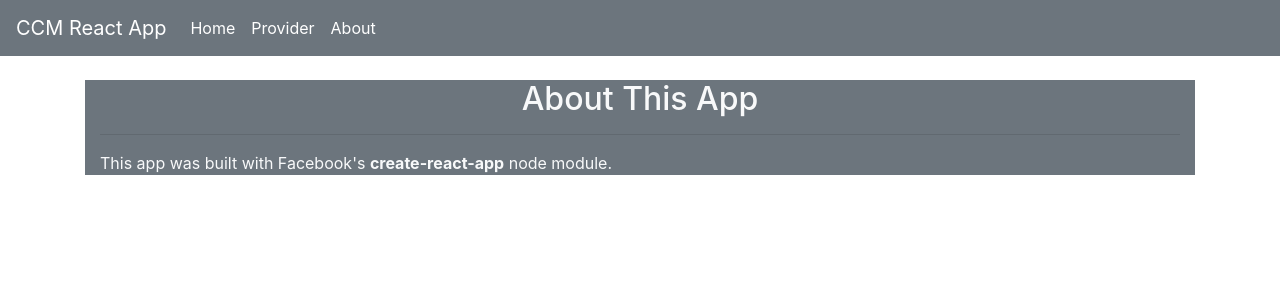
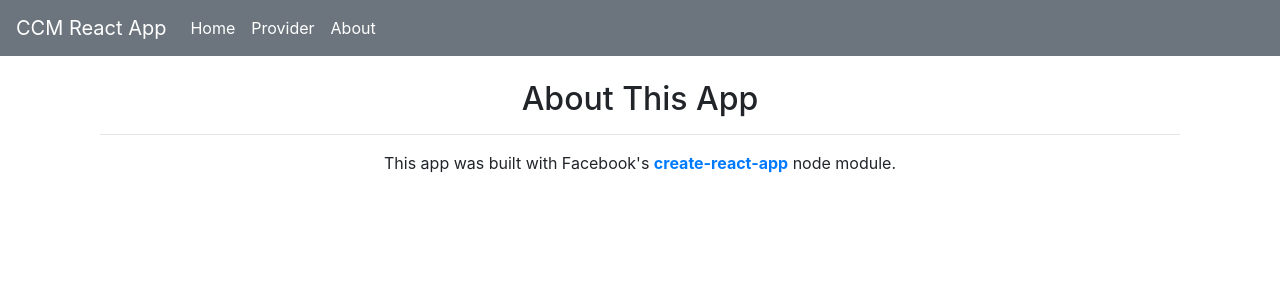
Before and after one commit to mischlecht/ccm-react-app, a React (Create React App) app: page /about in a window 1280 px wide. Shown: the top 300 px of the page. Built offline with nearby package versions, Linux system fonts and the light colour scheme; no server answers; what react-immutable-proptypes would draw is missing.

Commit message:
Style clean-up
Updated style on About page and the Edit-Name component

```diff
--- a/src/about/components/about.jsx
+++ b/src/about/components/about.jsx
@@ -3,15 +3,15 @@ import React, { Component } from 'react';
 // Since this component is simple and static, there's no parent container for it.
 export default class AboutPage extends Component {
     render() {
-        return <div className="container bg-secondary text-light">
+        return <div className="container">
             <div className="container-fluid text-center">
                 <h2>About This App</h2>
             </div>
 
             <hr/>
 
-            <div>
-                <p>This app was built with Facebook's <b><a className="text-light" href="https://github.com/facebook/create-react-app">create-react-app</a></b> node module.</p>
+            <div className="container-fluid text-center">
+                <p>This app was built with Facebook's <b><a href="https://github.com/facebook/create-react-app">create-react-app</a></b> node module.</p>
             </div>
         </div>;
     }
--- a/src/home/components/edit-name.jsx
+++ b/src/home/components/edit-name.jsx
@@ -45,7 +45,6 @@ export default class EditNameStateful extends Component {
     handleSubmitMyNameEdit() {
         HomeActions.UpdateName(this.state.myName);
     }
-
 };
 
 EditNameStateful.propTypes = {
@@ -70,7 +69,7 @@ export class EditNameStateless extends Component {
                     placeholder="Enter Last Name"
                     value={this.props.lastName}
                     onChange={this.props.onLastNameEdit} />
-                <small className="form-text text-white">Changes to your name will not be seen until you published them to the store.</small>
+                <small className="form-text text-secondary">Changes to your name will not be seen until you published them to the store.</small>
             </div>
             <button
                 type="submit"
```
